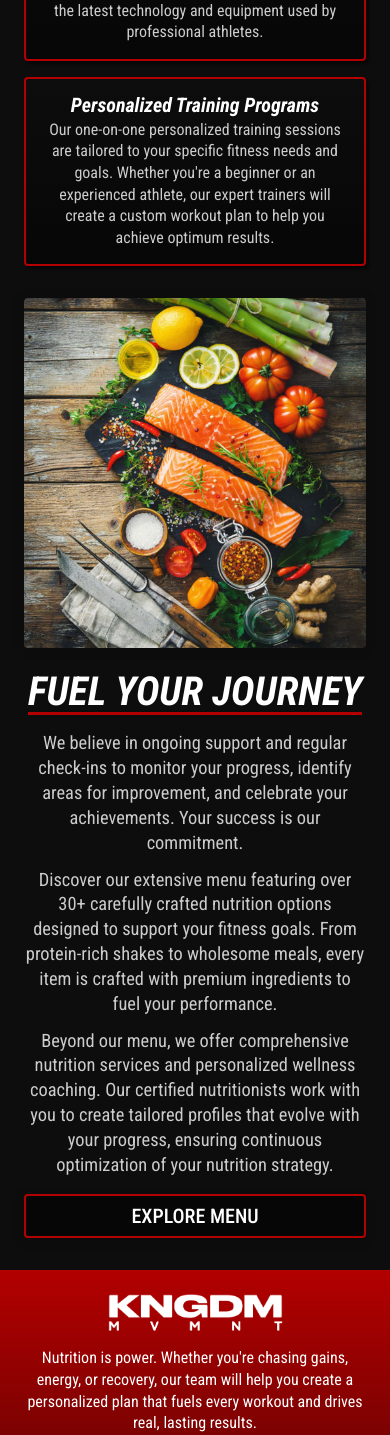
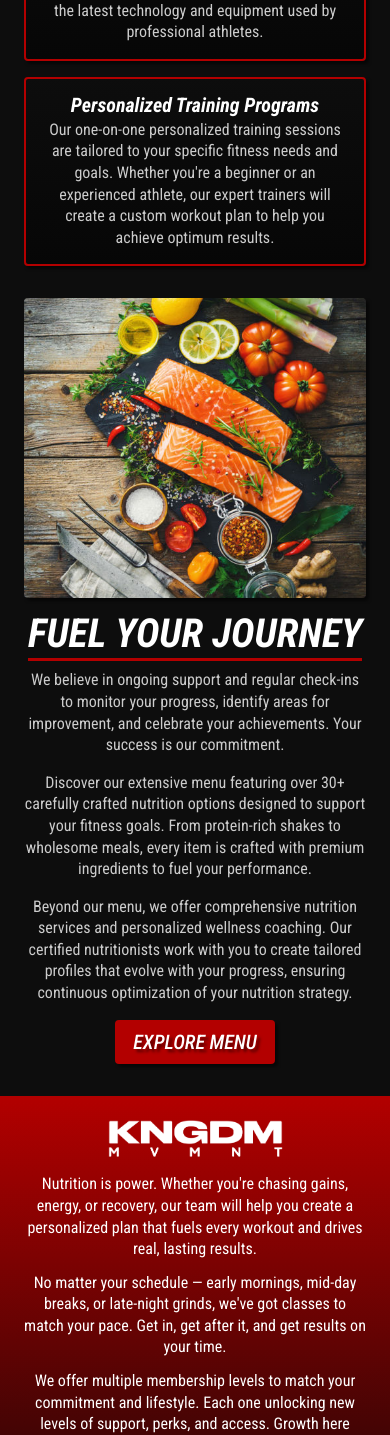
Before and after one commit to gilmerperez/kingdom-movement, a React (Vite) app: page / in a window 390 px wide. Shown: the part 2557-3992 px from the top of the page. Built offline with nearby package versions, Linux system fonts and the light colour scheme.

Commit message:
Optimized nutrition component

```diff
--- a/src/components/Nutrition/Nutrition.jsx
+++ b/src/components/Nutrition/Nutrition.jsx
@@ -17,14 +17,13 @@ function Nutrition() {
         {/* Content */}
         <div className={styles.contentContainer}>
           {/* Title */}
-          <h2 className={styles.title}>FUEL YOUR JOURNEY</h2>
+          <h2 className={styles.nutritionComponentTitle}>FUEL YOUR JOURNEY</h2>
           {/* Description */}
-          <div className={styles.description}>
+          <div className={styles.nutritionComponentDescription}>
             <p>
               We believe in ongoing support and regular check-ins to monitor your progress, identify areas for
               improvement, and celebrate your achievements. Your success is our commitment.
             </p>
-
             <p>
               Discover our extensive menu featuring over 30+ carefully crafted nutrition options designed to support
               your fitness goals. From protein-rich shakes to wholesome meals, every item is crafted with premium
--- a/src/components/Nutrition/Nutrition.module.css
+++ b/src/components/Nutrition/Nutrition.module.css
@@ -1,11 +1,10 @@
 .nutritionComponentContainer {
-  gap: 2rem;
+  gap: 3rem;
   width: 100%;
   display: flex;
   margin: 0 auto;
   max-width: 1200px;
   align-items: center;
-  flex-direction: row;
   justify-content: center;
 }
 
@@ -13,75 +12,80 @@
 .imageContainer {
   flex: 1;
   display: flex;
+  max-height: 650px;
 }
 
 .nutritionImage {
   width: 100%;
   object-fit: cover;
-  border-radius: 8px;
   transition: 0.3s ease;
-  box-shadow: 0 0 12px rgba(0, 0, 0, 0.15);
+  border-radius: 0.25rem;
+  box-shadow: var(--shadow-small);
 }
 
 .nutritionImage:hover {
-  transform: scale(1.025);
-  box-shadow: 0 0 15px rgba(0, 0, 0, 0.3);
+  transform: scale(1.05);
+  box-shadow: var(--shadow-large);
 }
 
 /* Content */
 .contentContainer {
   flex: 1;
-  gap: 1rem;
   display: flex;
-  text-align: left;
+  text-align: center;
   align-items: center;
   flex-direction: column;
   justify-content: center;
 }
 
-.title {
+.nutritionComponentTitle {
   font-size: 3.5rem;
-  font-style: italic;
-  margin-right: auto;
+  transition: 0.3s ease;
+  margin-bottom: 0.5rem;
+  padding-bottom: 0.25rem;
   border-bottom: 3px solid var(--primary);
 }
 
-.description {
+.nutritionComponentDescription {
   gap: 1rem;
   display: flex;
   align-items: center;
+  margin-bottom: 1rem;
   flex-direction: column;
   justify-content: center;
 }
 
-.description p {
+.nutritionComponentDescription p {
   line-height: 1.35;
   font-size: 1.25rem;
+  transition: 0.3s ease;
   color: var(--text-secondary);
 }
 
 .ctaButton {
   font-weight: 500;
   font-size: 1.75rem;
-  margin-right: auto;
-  border-radius: 8px;
-  padding: 0.75rem 1rem;
+  font-style: italic;
+  padding: 0.5rem 1rem;
   transition: 0.3s ease;
-  border: 3px solid var(--primary);
-  background-color: var(--header-bg-color);
-  box-shadow: 0 3px 12px rgba(0, 0, 0, 0.15);
+  border-radius: 0.25rem;
+  color: hsl(0, 0%, 100%);
+  box-shadow: var(--shadow-small);
+  border: 2px solid var(--primary);
+  text-shadow: var(--shadow-small);
+  background-color: var(--primary);
 }
 
 .ctaButton:hover {
-  transform: scale(1.05);
-  color: hsl(0, 0%, 100%);
-  background-color: var(--primary);
-  box-shadow: 0 5px 15px rgba(0, 0, 0, 0.3);
+  transform: scale(1.1);
+  box-shadow: var(--shadow-large);
+  text-shadow: var(--shadow-large);
 }
 
 /* Tablet responsiveness */
 @media (max-width: 768px) {
   .nutritionComponentContainer {
+    gap: 2rem;
     flex-direction: column;
   }
 
@@ -90,47 +94,38 @@
     max-height: 350px;
   }
 
-  .nutritionImage {
-    border-radius: 6px;
+  .nutritionComponentTitle {
+    font-size: 3rem;
   }
 
-  .title {
-    margin: 0 auto;
-    font-size: 2.5rem;
-  }
-
-  .description p {
+  .nutritionComponentDescription p {
     font-size: 1.15rem;
-    text-align: center;
   }
 
   .ctaButton {
-    margin: 0 auto;
     font-size: 1.5rem;
-    border-radius: 6px;
-    padding: 0.5rem 0.75rem;
   }
 }
 
 /* Mobile responsiveness */
 @media (max-width: 480px) {
   .nutritionComponentContainer {
-    gap: 1.5rem;
+    gap: 1rem;
   }
 
-  .nutritionImage {
-    border-radius: 4px;
+  .imageContainer {
+    max-height: 300px;
   }
 
-  .description {
-    gap: 0.75rem;
+  .nutritionComponentTitle {
+    font-size: 2.5rem;
+  }
+
+  .nutritionComponentDescription p {
+    font-size: 1rem;
   }
 
   .ctaButton {
-    width: 100%;
     font-size: 1.25rem;
-    text-align: center;
-    border-radius: 4px;
-    border: 2px solid var(--primary);
   }
 }
```
